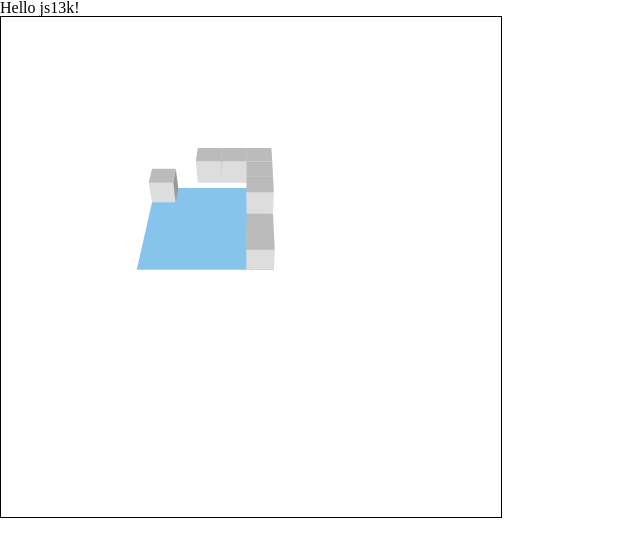
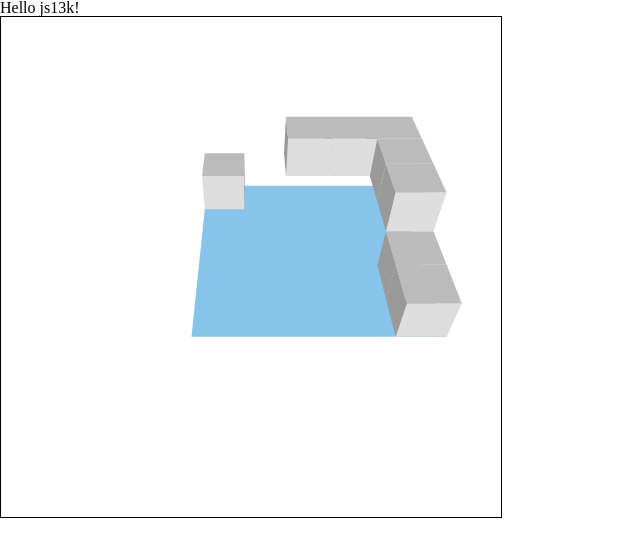
Before and after one commit to HAndIBrothers/Handi2022, a website built with Vite: page index.html in a window 1280 px wide. Shown: the whole page, without its empty margins (0-640 px from the left). Built offline with nearby package versions, Linux system fonts and the light colour scheme.

Commit message:
Check >>
- Set Camera

```diff
--- a/main.js
+++ b/main.js
@@ -1,11 +1,11 @@
 import { dataMap } from "./src/base/constants/constantMap";
-import { tileSize, viewportSize } from "./src/base/constants/constant";
+import { viewportSize } from "./src/base/constants/constant";
 import "./style.css";
 import initializeGame from "./src/gameStart/initializeGame";
 import { renderScene } from "./src/scene/components/RenderScene";
-import { initCube } from "./src/map/initCube";
 import { renderFloor } from "./src/map/components/RenderFloor";
 import { renderMap } from "./src/map/components/RenderMap";
+import { renderCamera } from "./src/camera/components/RenderCamera";
 
 document.querySelector("#app").append("Hello js13k!");
 
@@ -13,4 +13,4 @@ initializeGame();
 renderScene(viewportSize.width, viewportSize.height);
 renderFloor(dataMap[1].width, dataMap[1].height);
 renderMap(dataMap[1]);
-initCube(tileSize);
+renderCamera(dataMap[1].start.x, dataMap[1].start.y, 1);
--- a/src/base/constants/constant.js
+++ b/src/base/constants/constant.js
@@ -1,4 +1,5 @@
 export const tileSize = 150;
+export const zoomBase = -1500;
 export const viewportSize = {
   width: 500,
   height: 500,
--- a/src/base/constants/constantMap.js
+++ b/src/base/constants/constantMap.js
@@ -10,8 +10,8 @@ export const dataMap = {
       ["00111", "00001", "00001", "00000", "00000"],
     ],
     start: {
-      x: 0,
-      y: 0,
+      x: 1,
+      y: 2,
       z: 0,
     },
     end: {
--- /dev/null
+++ b/src/camera/components/RenderCamera.js
@@ -0,0 +1,5 @@
+import { setCamera } from "../setCamera";
+
+export const renderCamera = (_x, _y, _rate) => {
+  setCamera(_x, _y, _rate);
+};
--- /dev/null
+++ b/src/camera/setCamera.js
@@ -0,0 +1,10 @@
+import { tileSize, zoomBase } from "../base/constants/constant";
+
+export const setCamera = (_x, _y, _rate) => {
+  scene.style.transformOrigin = `50% 50%`;
+  const xPos = -tileSize * _x + -tileSize;
+  const yPos = -tileSize * _y + -tileSize;
+  scene.style.transform = `translate3d(${xPos}px, ${yPos}px, ${
+    zoomBase * _rate
+  }px) rotateX(45deg) rotateZ(0deg)`;
+};
--- a/src/map/components/RenderMap.js
+++ b/src/map/components/RenderMap.js
@@ -1,4 +1,6 @@
 import { drawCube } from "../drawCube";
+import { initCube } from "../initCube";
+import { tileSize } from "../../base/constants/constant";
 
 export const renderMap = (_map) => {
   for (let zIndex = 0; zIndex < _map.data.length; zIndex++) {
@@ -16,4 +18,5 @@ export const renderMap = (_map) => {
       }
     }
   }
+  initCube(tileSize);
 };
--- a/src/map/styles/map.css
+++ b/src/map/styles/map.css
@@ -20,10 +20,17 @@
   background: #87c4ec;
 }
 
+#camera {
+  width: 0;
+  height: 0;
+  position: absolute;
+  top: 50%;
+  left: 50%;
+}
+
 /* Scene */
 #scene {
   position: fixed;
-  transform: translate3D(-50%, -50%, -2500px) rotateX(45deg) rotateZ(0deg);
 }
 
 /* Global */
```
